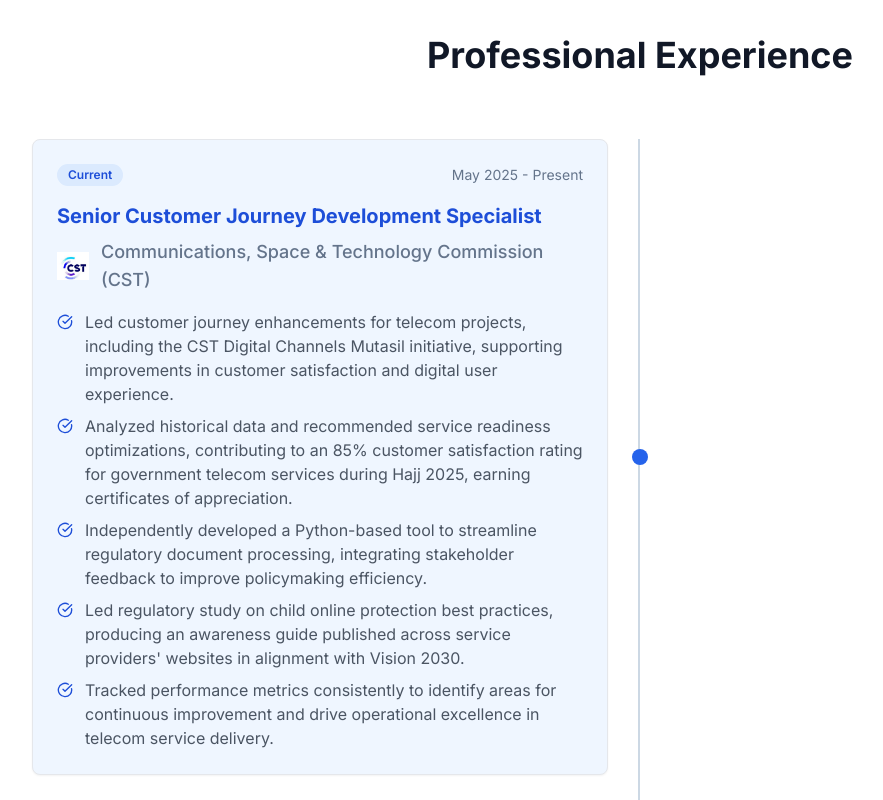
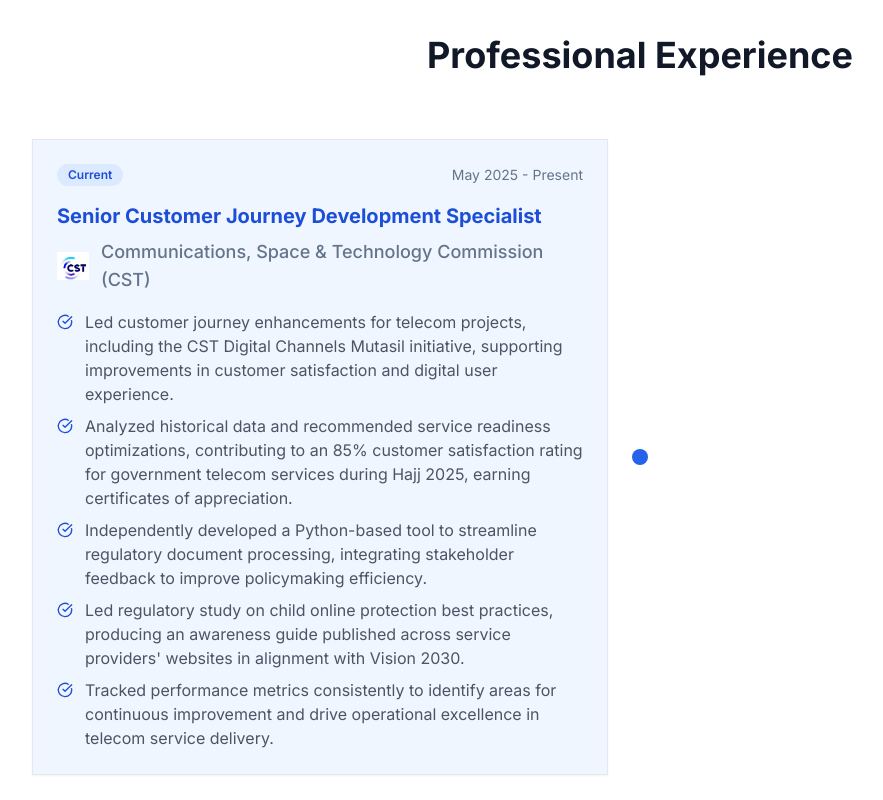
Before and after one commit to ItsBasma/itsBasma, a React (Vite) app: page / in a window 1280 px wide. Shown: the part 1700-2500 px from the top of the page, without its empty margins (0-883 px from the left). Built offline with nearby package versions, Linux system fonts and the light colour scheme; a web font is replaced by a local one.

Commit message:
Update tailwind.config.ts

```diff
--- a/tailwind.config.ts
+++ b/tailwind.config.ts
@@ -1,19 +1,96 @@
 import type { Config } from "tailwindcss";
+import typography from "@tailwindcss/typography";
+import animate from "tailwindcss-animate";
 
 export default {
+  darkMode: ["class"],
   content: ["./index.html", "./src/**/*.{js,jsx,ts,tsx}"],
   theme: {
     extend: {
+      borderRadius: {
+        lg: "var(--radius)",
+        md: "calc(var(--radius) - 2px)",
+        sm: "calc(var(--radius) - 4px)",
+      },
       colors: {
+        background: "var(--background)",
+        foreground: "var(--foreground)",
+        card: {
+          DEFAULT: "var(--card)",
+          foreground: "var(--card-foreground)",
+        },
+        popover: {
+          DEFAULT: "var(--popover)",
+          foreground: "var(--popover-foreground)",
+        },
+        primary: {
+          DEFAULT: "var(--primary)",
+          foreground: "var(--primary-foreground)",
+        },
+        secondary: {
+          DEFAULT: "var(--secondary)",
+          foreground: "var(--secondary-foreground)",
+        },
+        muted: {
+          DEFAULT: "var(--muted)",
+          foreground: "var(--muted-foreground)",
+        },
+        accent: {
+          DEFAULT: "var(--accent)",
+          foreground: "var(--accent-foreground)",
+        },
+        destructive: {
+          DEFAULT: "var(--destructive)",
+          foreground: "var(--destructive-foreground)",
+        },
+        border: "var(--border)",
+        input: "var(--input)",
+        ring: "var(--ring)",
+        chart: {
+          "1": "var(--chart-1)",
+          "2": "var(--chart-2)",
+          "3": "var(--chart-3)",
+          "4": "var(--chart-4)",
+          "5": "var(--chart-5)",
+        },
+        sidebar: {
+          DEFAULT: "var(--sidebar-background)",
+          foreground: "var(--sidebar-foreground)",
+          primary: "var(--sidebar-primary)",
+          "primary-foreground": "var(--sidebar-primary-foreground)",
+          accent: "var(--sidebar-accent)",
+          "accent-foreground": "var(--sidebar-accent-foreground)",
+          border: "var(--sidebar-border)",
+          ring: "var(--sidebar-ring)",
+        },
         portfolio: {
-          primary: "#003d7a",
-          secondary: "#1d4ed8",
-          accent: "#2563eb",
-          neutral: "#64748b",
-          'bg-light': "#f8fafc",
+          primary: "var(--portfolio-primary)",
+          secondary: "var(--portfolio-secondary)",
+          accent: "var(--portfolio-accent)",
+          neutral: "var(--portfolio-neutral)",
+          'bg-light': "var(--portfolio-bg-light)",
         },
-      }
+      },
+      fontFamily: {
+        sans: ["var(--font-sans)"],
+        serif: ["var(--font-serif)"],
+        mono: ["var(--font-mono)"],
+      },
+      keyframes: {
+        "accordion-down": {
+          from: { height: "0" },
+          to: { height: "var(--radix-accordion-content-height)" },
+        },
+        "accordion-up": {
+          from: { height: "var(--radix-accordion-content-height)" },
+          to: { height: "0" },
+        },
+      },
+      animation: {
+        "accordion-down": "accordion-down 0.2s ease-out",
+        "accordion-up": "accordion-up 0.2s ease-out",
+      },
     },
   },
-  plugins: [],
+  plugins: [animate, typography],
 } satisfies Config;
```
